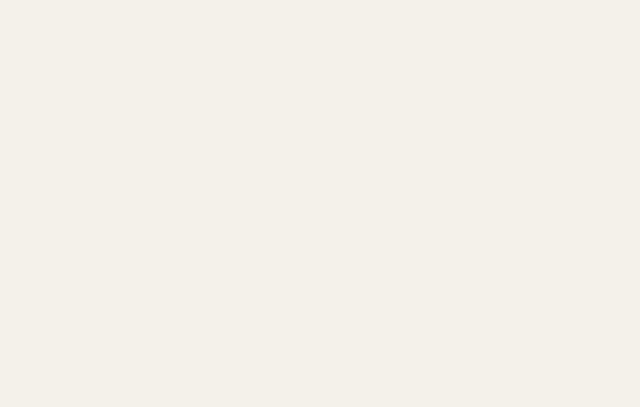
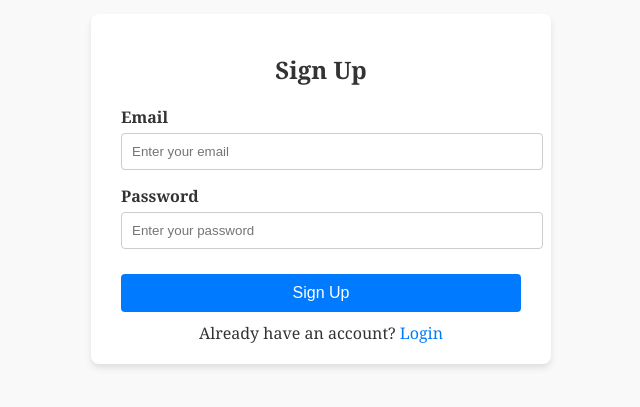
Before and after one commit to punithchandrashekar/FullStackCourse, a React (Create React App) app: page /signup in a window 1280 px wide. Before the commit this address had no page. Shown: the part 211-618 px from the top of the page, without its empty margins (319-959 px from the left). Built offline with nearby package versions, Linux system fonts and the light colour scheme.

Commit message:
Added Signup

```diff
--- a/src/App.js
+++ b/src/App.js
@@ -1,14 +1,16 @@
 import React from 'react';
-import { BrowserRouter as Router, Route, Routes, Link } from 'react-router-dom';
+import { BrowserRouter as Router, Route, Routes } from 'react-router-dom';
 import Dashboard from './pages/Dashboard';
 import Bookshelf from './pages/Bookshelf';
 import Login from './components/Login';
+import Signup from './components/Signup'; // Import the Signup component
 
 const App = () => {
   return (
     <Router>
       <Routes>
         <Route path="/" element={<Login />} />
+        <Route path="/signup" element={<Signup />} />
         <Route path="/dashboard" element={<Dashboard />} />
         <Route path="/bookshelf" element={<Bookshelf />} />
       </Routes>
--- /dev/null
+++ b/src/components/Signup.jsx
@@ -0,0 +1,82 @@
+import React, { useState } from 'react';
+import axios from 'axios';
+import { useNavigate } from 'react-router-dom';
+import '../styles/Login.css'; // Reusing Login CSS for consistency
+
+const SignUp = () => {
+  const [email, setEmail] = useState('');
+  const [password, setPassword] = useState('');
+  const [error, setError] = useState('');
+  const [success, setSuccess] = useState('');
+  const navigate = useNavigate();
+
+  const handleSignUp = (e) => {
+    e.preventDefault();
+    setError('');
+    setSuccess('');
+
+    const apiUrl = process.env.REACT_APP_API_URL;
+
+    axios
+      .post(`${apiUrl}/api/signup`, { email, password })
+      .then((response) => {
+        setSuccess('Signup successful! Redirecting...');
+
+        // Assuming the response contains a JWT token
+        const { token } = response.data;
+
+        // Save token to localStorage
+        localStorage.setItem('jwtToken', token);
+
+        // Redirect to dashboard
+        setTimeout(() => navigate('/dashboard'), 2000);
+      })
+      .catch((error) => {
+        if (error.response) {
+          setError(error.response.data.message || 'Signup failed. Try again.');
+        } else if (error.request) {
+          setError('No response from server. Please try again later.');
+        } else {
+          setError('An unexpected error occurred. Please try again.');
+        }
+      });
+  };
+
+  return (
+    <div className="login-container">
+      <form className="login-form" onSubmit={handleSignUp}>
+        <h2>Sign Up</h2>
+        {error && <p className="error-message">{error}</p>}
+        {success && <p className="success-message">{success}</p>}
+        <div className="form-group">
+          <label htmlFor="email">Email</label>
+          <input
+            type="email"
+            id="email"
+            value={email}
+            onChange={(e) => setEmail(e.target.value)}
+            placeholder="Enter your email"
+            required
+          />
+        </div>
+        <div className="form-group">
+          <label htmlFor="password">Password</label>
+          <input
+            type="password"
+            id="password"
+            value={password}
+            onChange={(e) => setPassword(e.target.value)}
+            placeholder="Enter your password"
+            required
+          />
+        </div>
+        <button type="submit" className="btn">Sign Up</button>
+        <div className="signup-prompt">
+          Already have an account? <a href="/">Login</a>
+        </div>
+      </form>
+    </div>
+  );
+};
+
+export default SignUp;
--- /dev/null
+++ b/src/styles/Signup.css
@@ -0,0 +1,74 @@
+.signup-container {
+    display: flex;
+    justify-content: center;
+    align-items: center;
+    height: 100vh;
+    background-color: #f9f9f9;
+  }
+
+  .signup-form {
+    background: white;
+    padding: 20px 30px;
+    border-radius: 8px;
+    box-shadow: 0 4px 6px rgba(0, 0, 0, 0.1);
+    width: 100%;
+    max-width: 400px;
+  }
+
+  h2 {
+    text-align: center;
+    margin-bottom: 20px;
+  }
+
+  .error-message {
+    color: red;
+    text-align: center;
+    margin-bottom: 15px;
+  }
+
+  .form-group {
+    margin-bottom: 15px;
+  }
+
+  label {
+    display: block;
+    font-weight: bold;
+    margin-bottom: 5px;
+  }
+
+  input {
+    width: 100%;
+    padding: 10px;
+    border: 1px solid #ccc;
+    border-radius: 4px;
+  }
+
+  .btn {
+    width: 100%;
+    padding: 10px;
+    background-color: #007bff;
+    color: white;
+    border: none;
+    border-radius: 4px;
+    font-size: 16px;
+    cursor: pointer;
+    margin-top: 10px;
+  }
+
+  .btn:hover {
+    background-color: #0056b3;
+  }
+
+  .login-prompt {
+    text-align: center;
+    margin-top: 10px;
+  }
+
+  .login-prompt a {
+    color: #007bff;
+    text-decoration: none;
+  }
+
+  .login-prompt a:hover {
+    text-decoration: underline;
+  }
```
